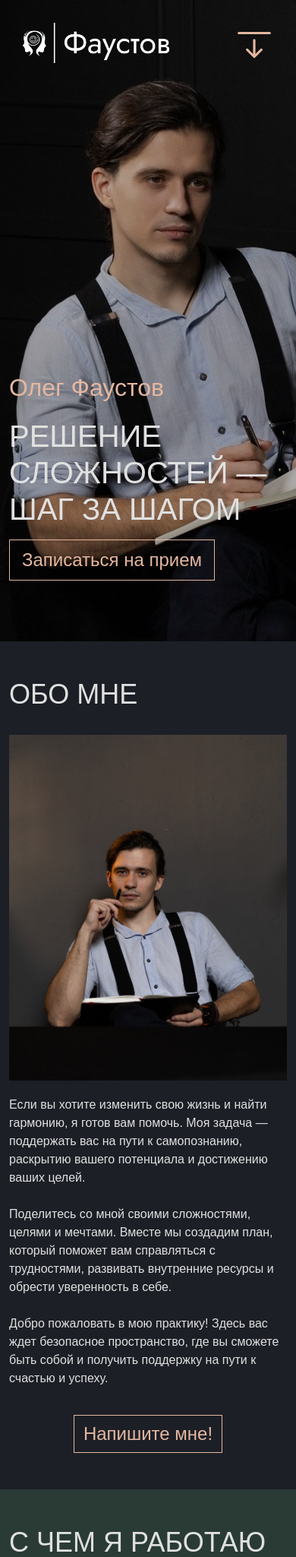
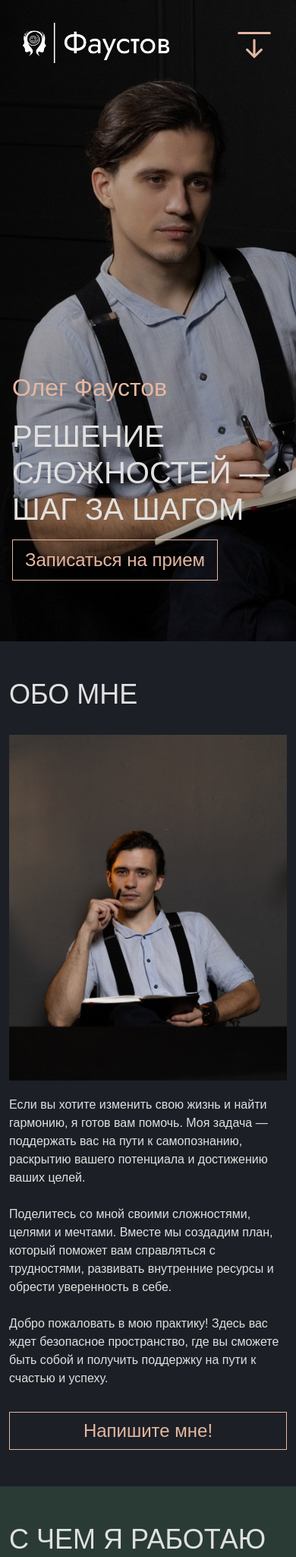
Before and after one commit to OldXrist/psy_faust, a Django app: page / in a window 390 px wide. Shown: the top 2049 px of the page at 76% size. Run offline with Django 5.2, Linux system fonts and the light colour scheme; data that the repository does not hold is empty.

Commit message:
Edited viewport

```diff
--- a/static/css/style.css
+++ b/static/css/style.css
@@ -107,18 +107,16 @@ h2 {
   width: 100%;
   min-height: 100vh;
   position: relative;
-  padding: 80px 0;
   display: flex;
   align-items: flex-end;
-  justify-content: center;
   background-image: linear-gradient(rgba(0, 0, 0, 0.55), rgba(0, 0, 0, 0.55)), url("/static/img/vp.jpg");
   background-attachment: fixed;
+  background-size: cover;
   background-repeat: no-repeat;
 }
 
-.hero .container {
-  position: relative;
-  z-index: 3;
+.hero-container {
+  padding: 0 3rem 7rem 3rem;
 }
 
 .hero p {
@@ -174,6 +172,13 @@ h1 {
   margin: auto;
 }
 
+.about-me {
+  min-height: 100vh;
+  display: flex;
+  flex-direction: column;
+  justify-content: space-evenly;
+}
+
 .about-me-content {
   display: flex;
   justify-content: center;
@@ -194,14 +199,23 @@ h1 {
   justify-content: space-around;
 }
 
+.about-me-text p {
+  margin: 0;
+}
+
 .about-me-btn {
   display: flex;
   justify-content: center;
-  padding-top: 20px;
+  width: 100%;
+}
+
+.about-me-btn a {
+  width: 100%;
 }
 
 .about-me-btn .btn {
   font-size: 1.5rem;
+  width: 100%;
 }
 
 .timeline {
@@ -427,6 +441,14 @@ h1 {
 }
 
 @media (max-width: 1200px) {
+  .viewport br {
+    display: none;
+  }
+
+  .hero {
+    background-size: auto;
+  }
+
   .services .card-group {
     flex-direction: column;
     align-items: center;
@@ -437,9 +459,21 @@ h1 {
     max-width: 80%;
   }
 
+  .about-me-content {
+    flex-direction: column;
+  }
+
+  .about-me-content img {
+    max-width: unset;
+  }
+
   .about-me-content p {
     font-size: unset;
-}
+  }
+
+  .about-me-btn {
+    padding-top: 2rem;
+  }
 }
 
 @media (max-width: 992px) {
@@ -447,12 +481,8 @@ h1 {
     background-image: linear-gradient(rgba(0, 0, 0, 0.3), rgba(0, 0, 0, 0.3)), url("/static/img/vp.jpg");
   }
 
-  .about-me-content {
-    flex-direction: column;
-  }
-
-  .about-me-content img {
-    max-width: unset;
+  .hero-container {
+    padding: 0 1rem 5rem 1rem;
   }
 
   .header-dt {
--- a/templates/viewport/viewport.html
+++ b/templates/viewport/viewport.html
@@ -1,9 +1,9 @@
 {% load static %}
 <section id="hero" class="hero section">
 
-  <div class="container" data-aos="zoom-out" data-aos-delay="100">
+  <div class="hero-container" data-aos="zoom-out" data-aos-delay="100">
       <p>Олег Фаустов</p>
-      <h1>РЕШЕНИЕ СЛОЖНОСТЕЙ — ШАГ ЗА ШАГОМ</h1>
+      <h1>РЕШЕНИЕ СЛОЖНОСТЕЙ — <br> ШАГ ЗА ШАГОМ</h1>
       <a href="#contacts" class="btn btn-lg me-2">Записаться на прием</a>
   </div>
 
```
